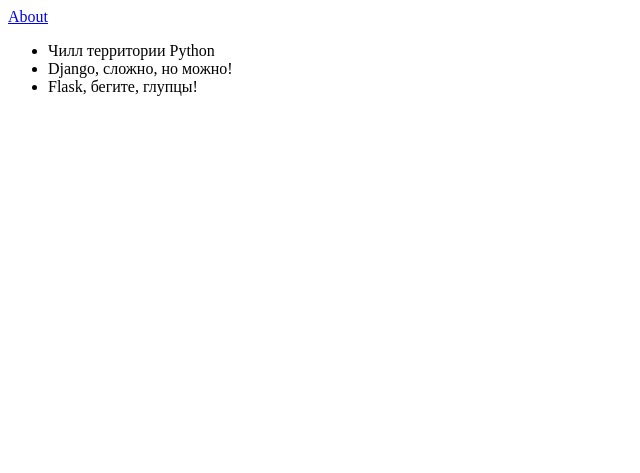
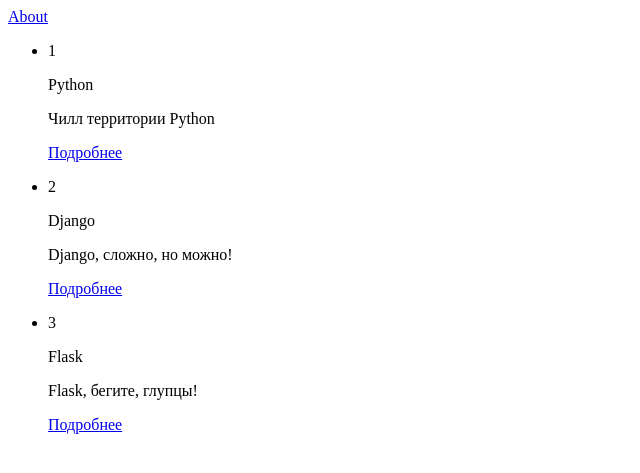
Before and after one commit to VladimirMonin/django_315, a Django app: page /blog/category/ in a window 1280 px wide. Shown: the top 473 px of the page, without its empty margins (0-640 px from the left). Run offline with Django 5.2, Linux system fonts and the light colour scheme.

Commit message:
lesson_51: Передача аргументов в теге url в Django

```diff
--- a/python_blog/templates/python_blog/categoris_list.html
+++ b/python_blog/templates/python_blog/categoris_list.html
@@ -10,9 +10,20 @@
     {% comment %} <a href="/about/">About</a> {% endcomment %}
     <a href="{% url 'about' %}">About</a>
     <ul>
+        {% comment %}
+        id
+        name
+        description {% endcomment %}
         {% for category in categories %}
         <li>
-            {{category }}
+            <p>{{ category.id }}</p>
+            <p>{{ category.name }}</p>
+            <p>{{ category.description }}</p>
+            {% comment %}
+            category/1/
+            {% endcomment %}
+            <a href="{% url 'category' category.id %}">Подробнее</a>
+        </li>
         {% endfor %}
     </ul>
 </body>
--- a/python_blog/views.py
+++ b/python_blog/views.py
@@ -7,6 +7,24 @@ CATEGORIES = {
     2: "Django, сложно, но можно!",
     3: "Flask, бегите, глупцы!",
 }
+
+CATEGORIES_2 = [
+    {
+        'id': 1,
+        'name': 'Python',
+        'description': 'Чилл территории Python'
+    },
+    {
+        'id': 2,
+        'name': 'Django',
+        'description': 'Django, сложно, но можно!'
+    },
+    {
+        'id': 3,
+        'name': 'Flask',
+        'description': 'Flask, бегите, глупцы!'
+    }
+]
 
 
 def category_detail(request, category_id):
@@ -38,7 +56,7 @@ def category(request):
     Представление для категорий.
     #TODO - хорошее место для изучения циклов шаблонизатора.
     """
-    context = {"categories": CATEGORIES.values()}
+    context = {"categories": CATEGORIES_2}
     return render(request, 'python_blog/categoris_list.html', context)
 
 class Developer:
```
Also changed, not shown: README.md.
